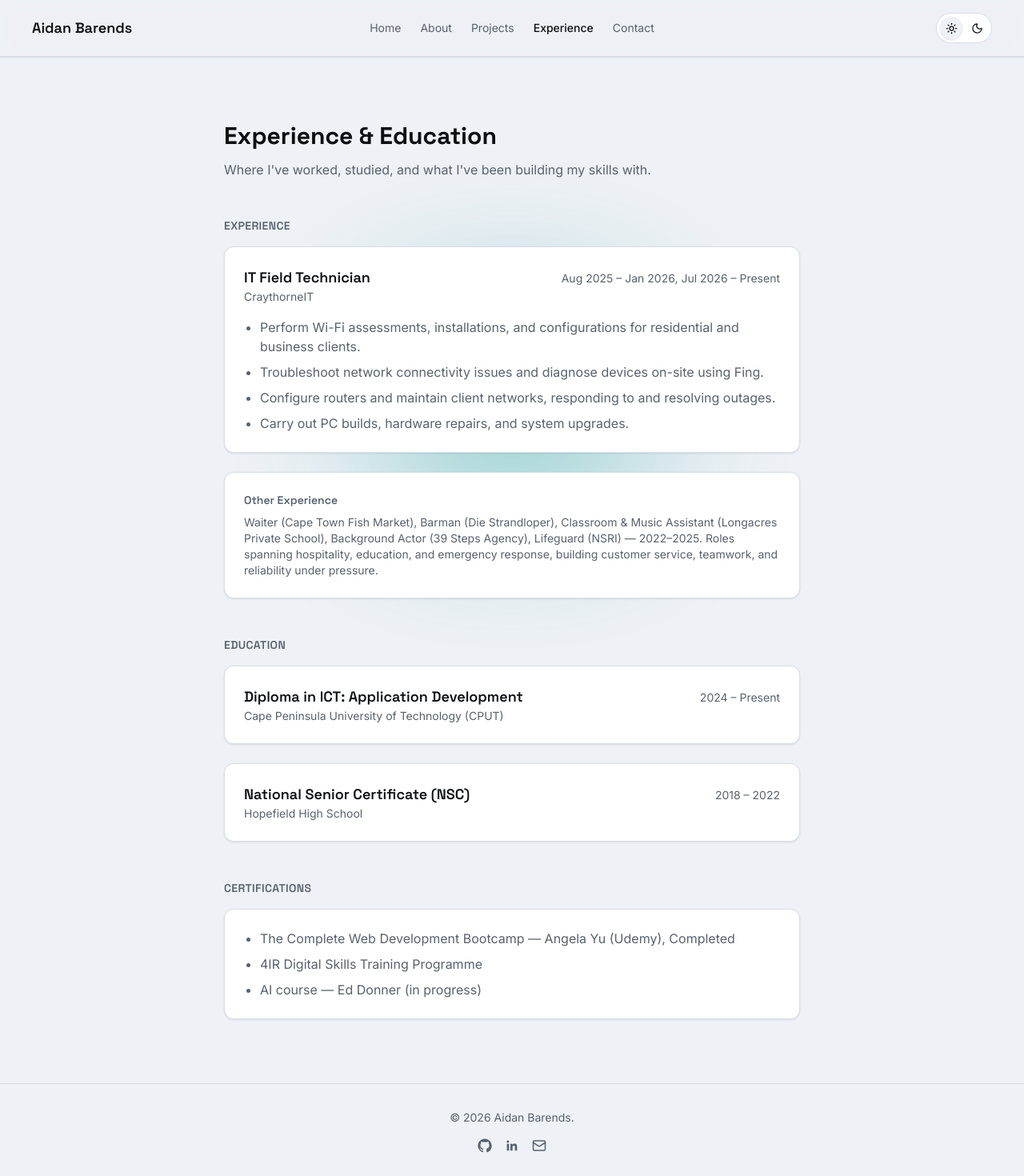
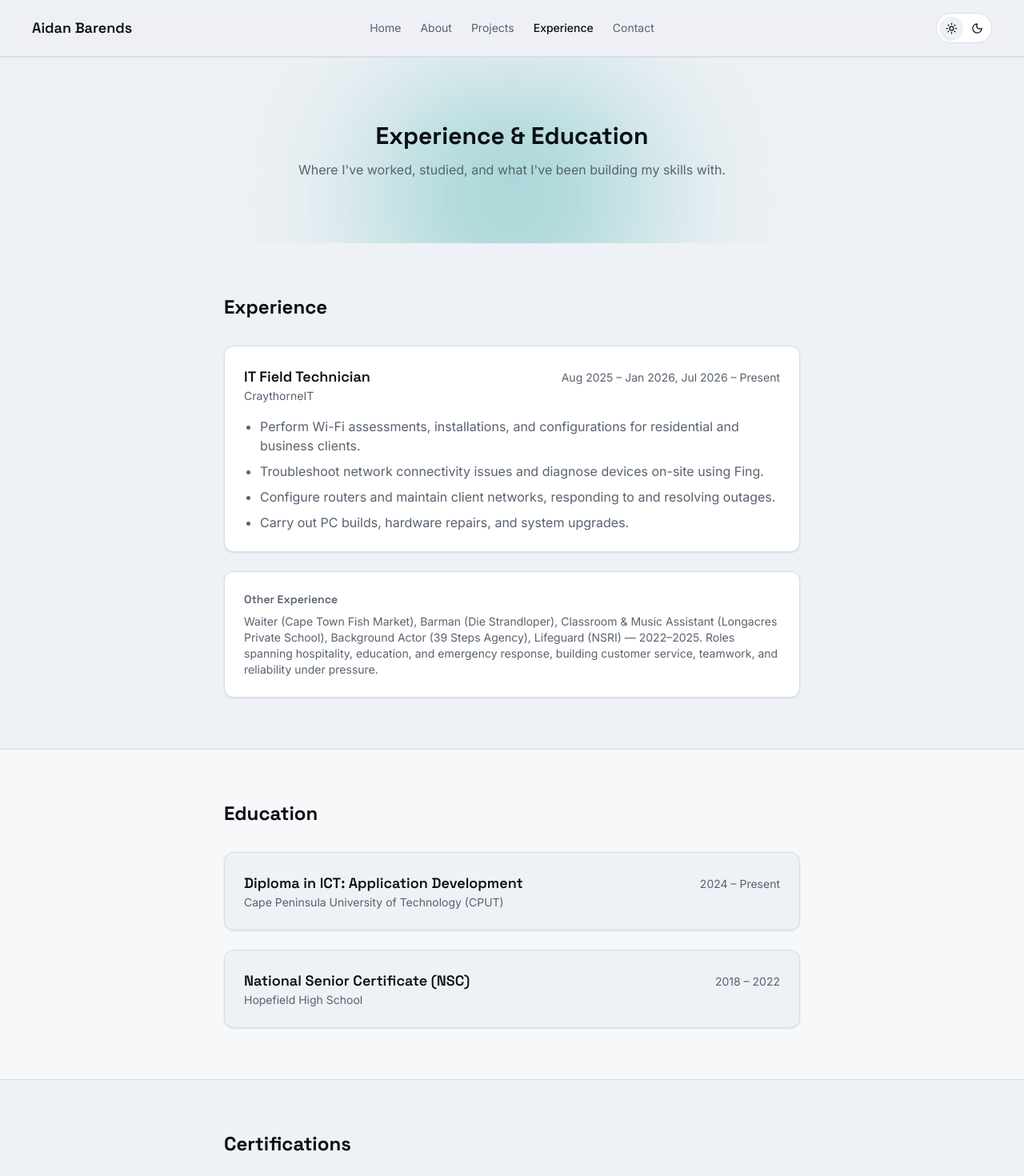
Before and after one commit to aidan-g-barends/Aidan-Barends-Portfolio, a Next.js app: page /experience in a window 1280 px wide. Shown: the top 1470 px of the page at 80% size. Built offline with nearby package versions, Linux system fonts and the light colour scheme.

Commit message:
Restructured experience and education page

```diff
--- a/src/app/experience/page.tsx
+++ b/src/app/experience/page.tsx
@@ -1,28 +1,28 @@
 export default function ExperiencePage() {
   return (
+    <>
       <section className="relative overflow-hidden">
         <div
-        className="pointer-events-none absolute left-1/2 top-[240px] h-[400px] w-[700px] -translate-x-1/2 rounded-full opacity-40 blur-3xl dark:opacity-20"
+          className="pointer-events-none absolute left-1/2 top-0 h-[350px] w-[700px] -translate-x-1/2 rounded-full opacity-40 blur-3xl dark:opacity-20"
           style={{
             background: "radial-gradient(circle, var(--accent) 0%, transparent 70%)",
           }}
         />
-
-      <div className="relative mx-auto max-w-3xl px-6 py-20">
+        <div className="relative mx-auto max-w-3xl px-6 py-20 text-center">
           <h1 className="text-3xl font-bold">Experience & Education</h1>
           <p className="mt-3 text-foreground-muted">
             Where I&apos;ve worked, studied, and what I&apos;ve been building
             my skills with.
           </p>
+        </div>
+      </section>
 
-        <div className="mt-12">
-          <h2 className="text-sm font-semibold uppercase tracking-wide text-foreground-muted">
-            Experience
-          </h2>
+      <section className="mx-auto max-w-3xl px-6 py-16">
+        <h2 className="text-2xl font-bold">Experience</h2>
 
         <div
           style={{ boxShadow: "var(--card-shadow)" }}
-            className="mt-4 rounded-xl border border-surface-border bg-surface p-6"
+          className="mt-8 rounded-xl border border-surface-border bg-surface p-6"
         >
           <div className="flex flex-wrap items-baseline justify-between gap-2">
             <h3 className="text-lg font-semibold">IT Field Technician</h3>
@@ -65,16 +65,15 @@ export default function ExperiencePage() {
             under pressure.
           </p>
         </div>
-        </div>
+      </section>
 
-        <div className="mt-12">
-          <h2 className="text-sm font-semibold uppercase tracking-wide text-foreground-muted">
-            Education
-          </h2>
+      <section className="border-y border-surface-border bg-surface/50">
+        <div className="mx-auto max-w-3xl px-6 py-16">
+          <h2 className="text-2xl font-bold">Education</h2>
 
           <div
             style={{ boxShadow: "var(--card-shadow)" }}
-            className="mt-4 rounded-xl border border-surface-border bg-surface p-6"
+            className="mt-8 rounded-xl border border-surface-border bg-background p-6"
           >
             <div className="flex flex-wrap items-baseline justify-between gap-2">
               <h3 className="text-lg font-semibold">
@@ -89,7 +88,7 @@ export default function ExperiencePage() {
 
           <div
             style={{ boxShadow: "var(--card-shadow)" }}
-            className="mt-6 rounded-xl border border-surface-border bg-surface p-6"
+            className="mt-6 rounded-xl border border-surface-border bg-background p-6"
           >
             <div className="flex flex-wrap items-baseline justify-between gap-2">
               <h3 className="text-lg font-semibold">
@@ -100,15 +99,14 @@ export default function ExperiencePage() {
             <p className="text-sm text-foreground-muted">Hopefield High School</p>
           </div>
         </div>
+      </section>
 
-        <div className="mt-12">
-          <h2 className="text-sm font-semibold uppercase tracking-wide text-foreground-muted">
-            Certifications
-          </h2>
+      <section className="mx-auto max-w-3xl px-6 py-16">
+        <h2 className="text-2xl font-bold">Certifications</h2>
 
         <div
           style={{ boxShadow: "var(--card-shadow)" }}
-            className="mt-4 rounded-xl border border-surface-border bg-surface p-6"
+          className="mt-8 rounded-xl border border-surface-border bg-surface p-6"
         >
           <ul className="list-disc space-y-2 pl-5 text-foreground-muted">
             <li>
@@ -116,13 +114,10 @@ export default function ExperiencePage() {
               Completed
             </li>
             <li>4IR Digital Skills Training Programme</li>
-              <li>
-                AI course — Ed Donner (in progress)
-              </li>
+            <li>AI course — Ed Donner (in progress)</li>
           </ul>
         </div>
-        </div>
-      </div>
       </section>
+    </>
   );
 }
```
Lines whose indentation alone changed are shown as unchanged.
